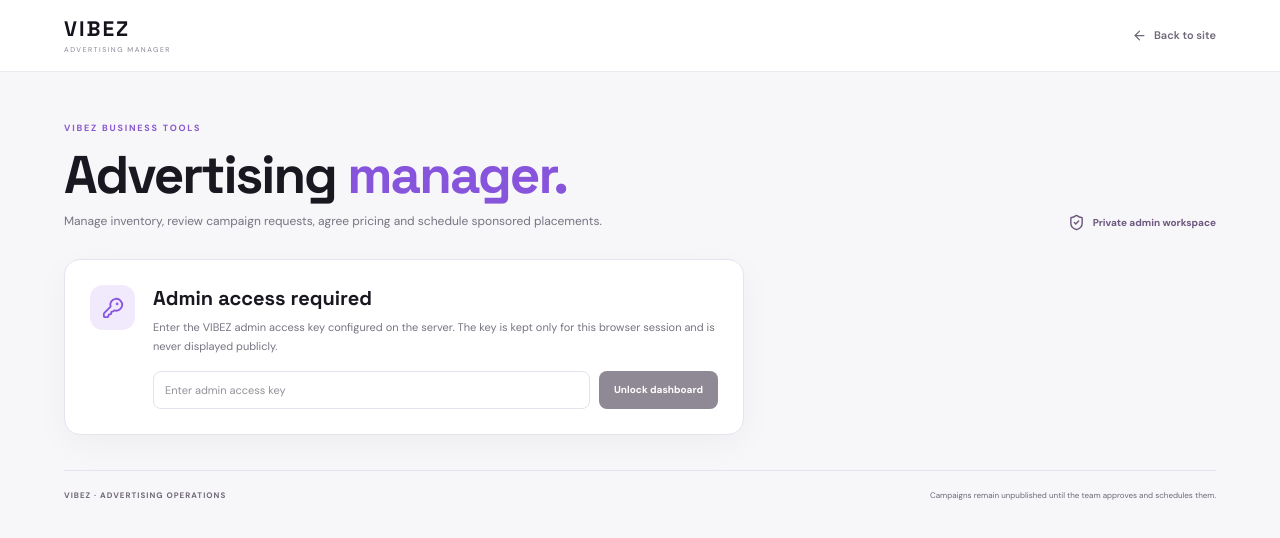
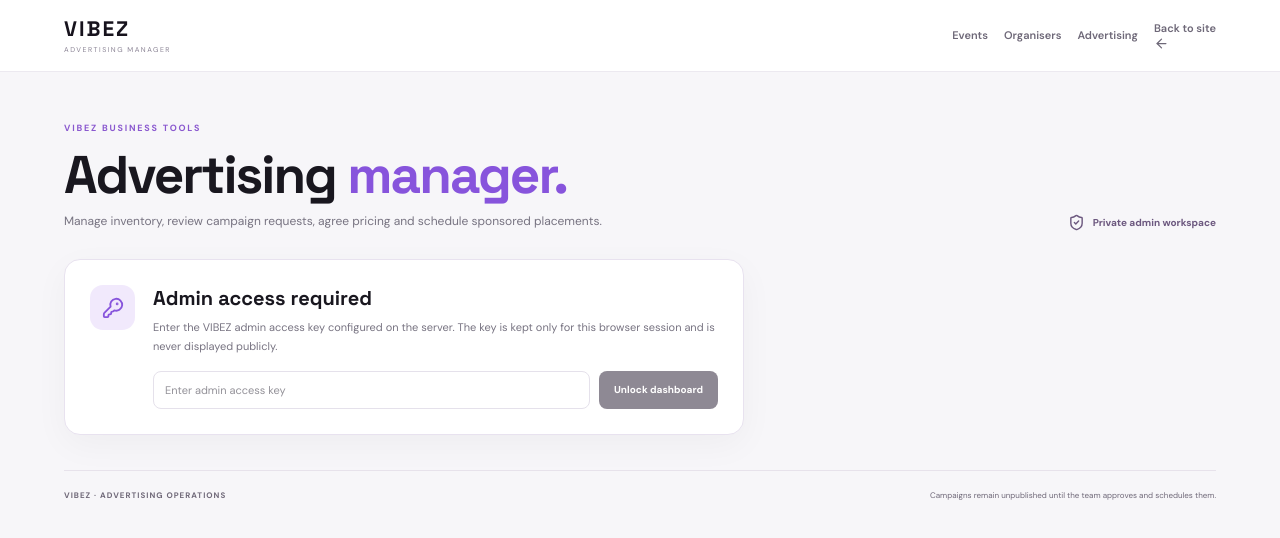
Before and after one commit to mrceogodwin/Vibez, a Next.js app: page /admin/advertising in a window 1280 px wide. Shown: the top 538 px of the page. Built offline with nearby package versions, Linux system fonts and the light colour scheme.

Commit message:
Link VIBEZ admin workspaces together

```diff
--- a/app/admin/advertising/page.tsx
+++ b/app/admin/advertising/page.tsx
@@ -48,7 +48,7 @@ export default function AdvertisingAdminPage(){
   function disconnect(){sessionStorage.removeItem("vibez-admin-key");setKey("");setConnected(false);setCampaigns([]);setNotice("Admin session ended.");}
 
   return <main className="ad-admin-page">
-    <header className="ad-admin-top"><Link href="/" className="ad-admin-brand"><span>VIBEZ</span><small>ADVERTISING MANAGER</small></Link><Link href="/" className="ad-admin-back"><ArrowLeft size={15}/> Back to site</Link></header>
+    <header className="ad-admin-top"><Link href="/" className="ad-admin-brand"><span>VIBEZ</span><small>ADVERTISING MANAGER</small></Link><nav className="ad-admin-back" style={{display:"flex",gap:16,alignItems:"center"}}><Link href="/admin/events">Events</Link><Link href="/admin/organisers">Organisers</Link><Link href="/admin/advertising">Advertising</Link><Link href="/">Back to site <ArrowLeft size={15}/></Link></nav></header>
     <section className="ad-admin-wrap">
       <div className="ad-admin-heading"><div><span className="ad-admin-kicker">VIBEZ BUSINESS TOOLS</span><h1>Advertising <em>manager.</em></h1><p>Manage inventory, review campaign requests, agree pricing and schedule sponsored placements.</p></div><div className="ad-admin-secure"><ShieldCheck size={17}/> Private admin workspace</div></div>
       {!connected?<section className="ad-admin-access"><div className="ad-admin-access-icon"><KeyRound size={22}/></div><div><h2>Admin access required</h2><p>Enter the VIBEZ admin access key configured on the server. The key is kept only for this browser session and is never displayed publicly.</p><form onSubmit={e=>{e.preventDefault();void load();}}><input type="password" value={key} onChange={e=>setKey(e.target.value)} placeholder="Enter admin access key" autoComplete="current-password" required/><button disabled={loading||!key}>{loading?"Checking…":"Unlock dashboard"}</button></form>{error&&<span className="ad-admin-error">{error}</span>}</div></section>:<>
```
